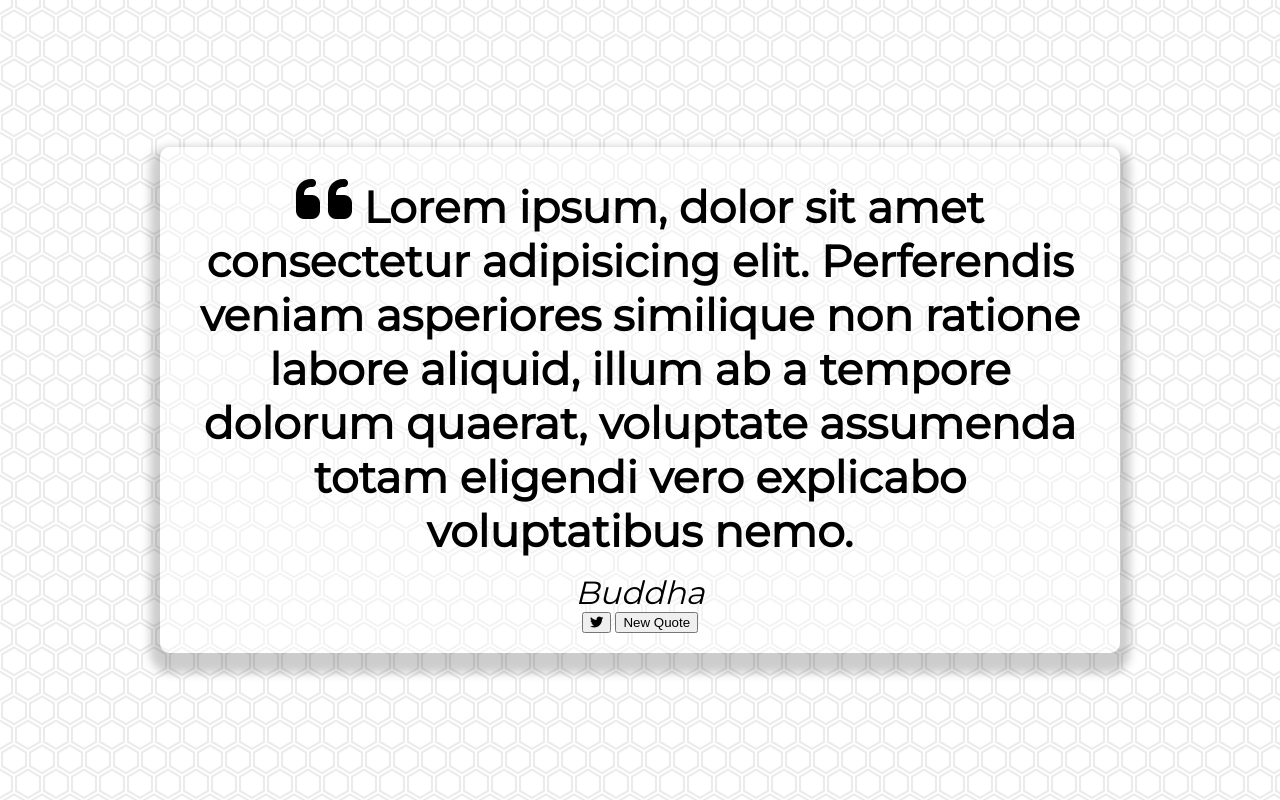
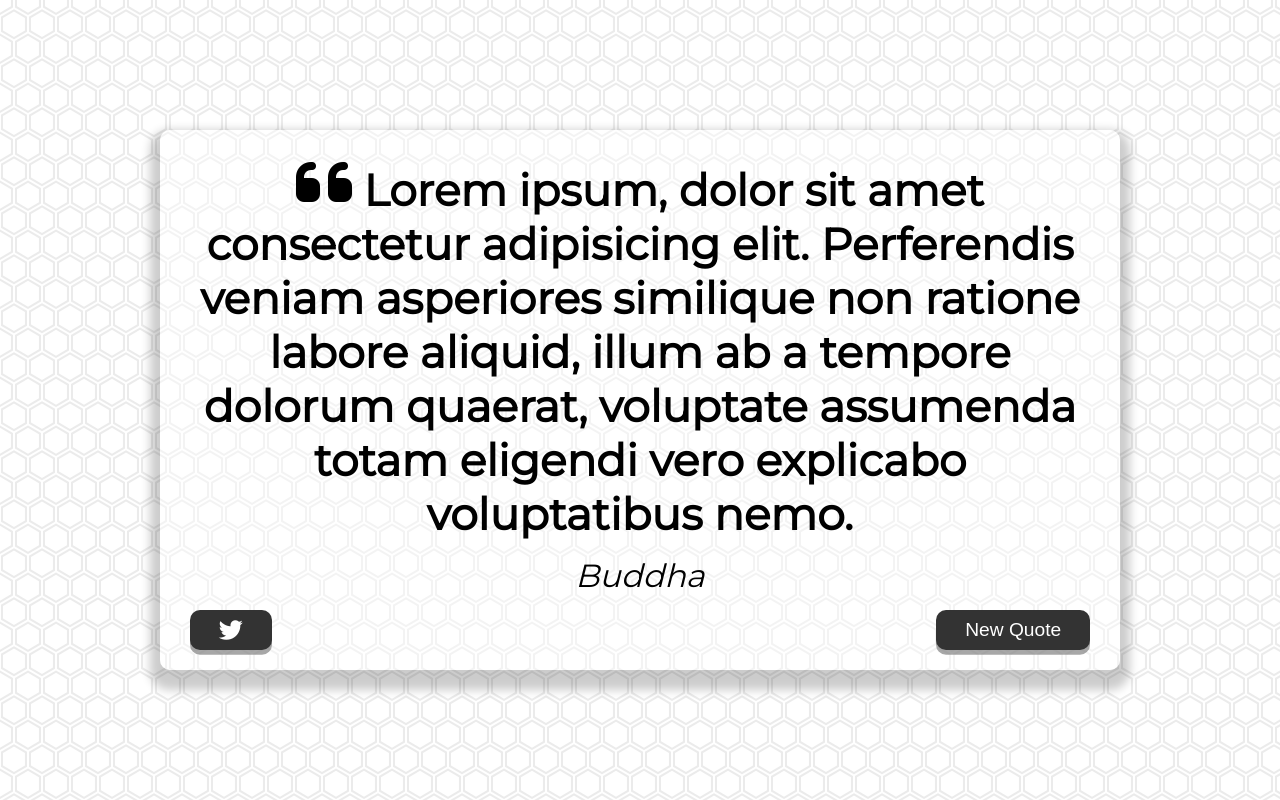
Before and after one commit to SimpleLuke/Quote-Generator, a plain HTML site: page index.html in a window 1280 px wide. Drawn offline with Linux system fonts and the light colour scheme.

Commit message:
add buttons styles

```diff
--- a/style.css
+++ b/style.css
@@ -46,6 +46,42 @@ body {
   font-style: italic;
 }
 
+.button-container {
+  margin-top: 15px;
+  display: flex;
+  justify-content: space-between;
+}
+
+button {
+  cursor: pointer;
+  font-size: 1.2rem;
+  height: 2.5rem;
+  border: none;
+  border-radius: 10px;
+  color: #ffffff;
+  background-color: #333;
+  outline: none;
+  padding: 0.5rem 1.8rem;
+  box-shadow: 0 0.3rem rgba(121, 121, 121, 0.65);
+}
+
+button:hover {
+  filter: brightness(110%);
+}
+
+button:active {
+  transform: translate(0, 0.3rem);
+  box-shadow: 0 0.1rem rgba(255, 255, 255, 0.65);
+}
+
+.twitter-button:hover {
+  color: #38a1f3;
+}
+
+.fa-twitter {
+  font-size: 1.5rem;
+}
+
 /* Media Query: Tablet or smaller */
 @media screen and (max-width: 1000px) {
   .quote-container {
```
